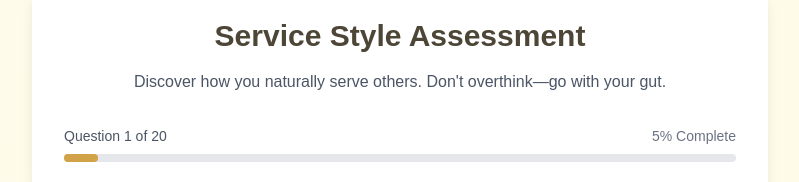
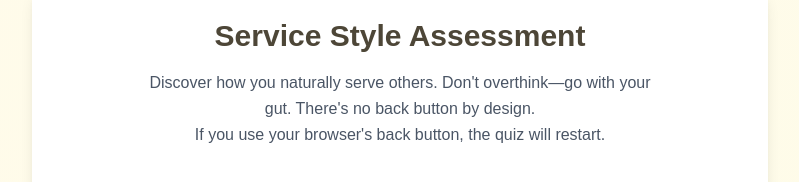
Before and after one commit to ServiceStewards/service-stewards-quiz-app, a React (Vite) app: page / in a window 1280 px wide. Shown: the part 206-388 px from the top of the page, without its empty margins (240-1039 px from the left). Built offline with nearby package versions, Linux system fonts and the light colour scheme.

Commit message:
added warning of no back button and added tied tope results string to webhook

```diff
--- a/src/ServiceStewardsQuiz.jsx
+++ b/src/ServiceStewardsQuiz.jsx
@@ -924,22 +924,34 @@ const ServiceStewardsQuiz = () => {
             const secondResult = getSecondArchetype();
             const allScores = calculateScores();
 
-            // Determine tie scenario
+            // Determine tie scenario and build tied profiles string
             let tieScenario = 'single';
-            if (topResult.isTie && topResult.tiedWith) {
+            let tiedTopProfiles = '';
+            let topArchetype = topResult.name;
+
+            if (topResult.isTie && topResult.tiedWith && topResult.tiedWith.length > 0) {
+                // Multiple tied profiles
                 if (topResult.tiedWith.length === 1) {
                     tieScenario = 'tie2';
-                } else if (topResult.tiedWith.length >= 2) {
+                } else {
                     tieScenario = 'tie3plus';
                 }
+
+                // Create comma-separated string of ALL tied profiles (including the first one)
+                const allTiedProfiles = [topResult.name, ...topResult.tiedWith];
+                tiedTopProfiles = allTiedProfiles.join(', ');
+                topArchetype = ''; // Clear topArchetype when there's a tie
             }
 
             // Build comprehensive payload
             const payload = {
                 email: email.trim(),
                 timestamp: new Date().toISOString(),
+                topArchetype: topArchetype, // Empty if tied, otherwise the single top profile
+                tied_top_profiles: tiedTopProfiles, // Empty if single, otherwise comma-separated string
                 topProfileKey: topResult.name,
                 topProfilePercentage: topResult.percentage,
+                secondArchetype: secondResult.name, // Renamed for clarity
                 secondProfileKey: secondResult.name,
                 secondProfilePercentage: secondResult.percentage,
                 tieScenario: tieScenario,
@@ -948,7 +960,7 @@ const ServiceStewardsQuiz = () => {
                 scores: allScores,
                 allAnswers: answers,
 
-                // NEW: Group/class metadata
+                // Group/class metadata
                 group_use: groupUse,
                 group_name: groupUse ? groupName.trim() : ""
             };
@@ -1686,8 +1698,11 @@ const ServiceStewardsQuiz = () => {
                                 Service Style Assessment
                             </h1>
                         </div>
-                        <p className="text-gray-600">
+                        <p className="text-gray-600 max-w-xl mx-auto px-6 leading-relaxed">
                             Discover how you naturally serve others. Don't overthink—go with your gut.
+                            There's no back button by design.
+                            <br />
+                            If you use your browser's back button, the quiz will restart.
                         </p>
                     </div>
 
```
